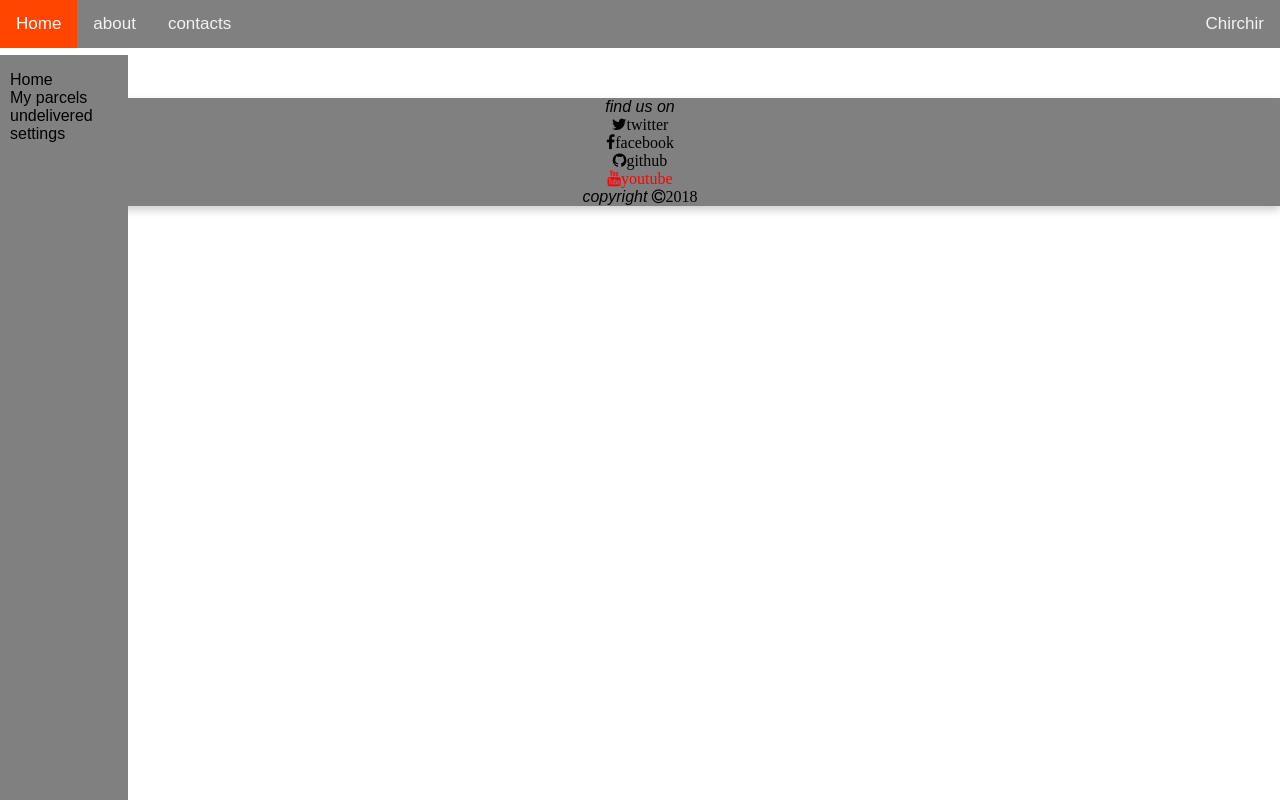
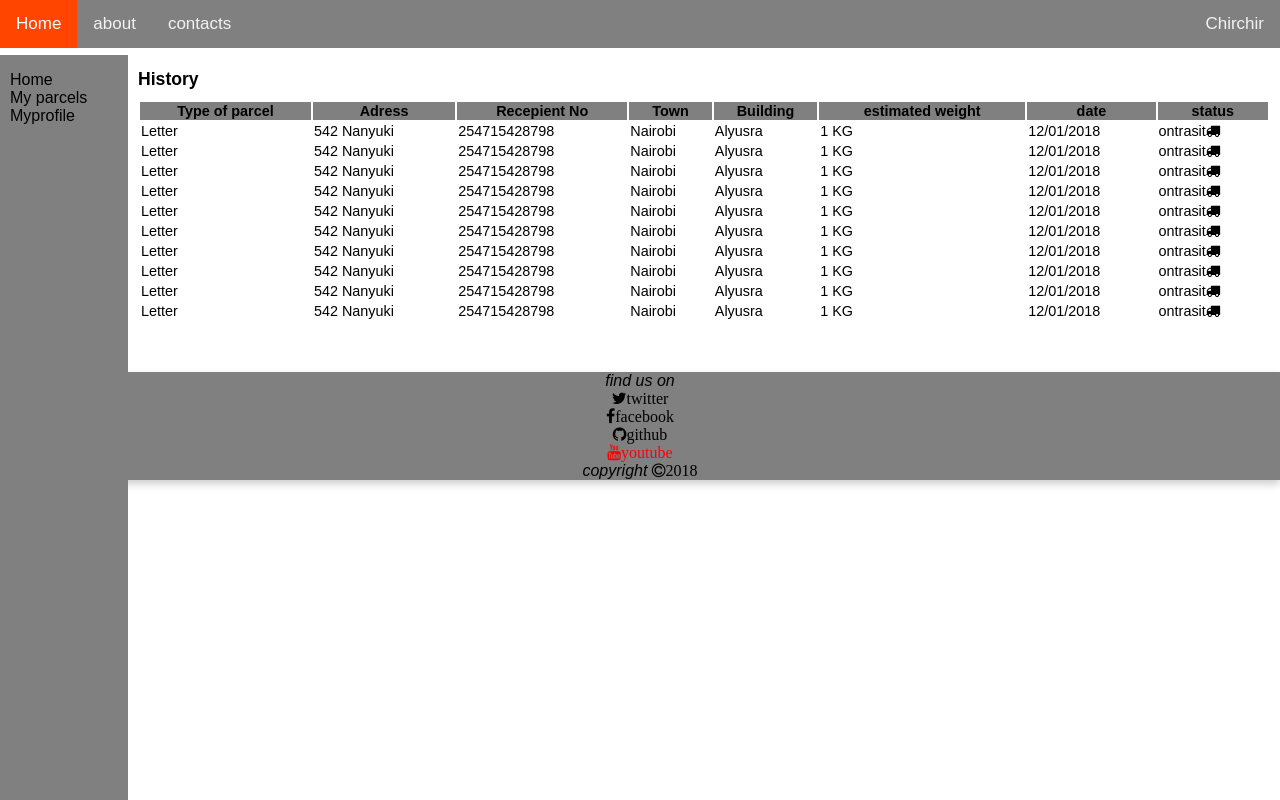
Before and after one commit to Kibetchirchir/SENDIT, a plain HTML site: page UI/history.html in a window 1280 px wide. Drawn offline with Linux system fonts and the light colour scheme.

Commit message:
[feature #161611519]added all parcels on transit

```diff
--- a/UI/history.html
+++ b/UI/history.html
@@ -19,12 +19,132 @@
 </div>
 <div class="right_nav">
     <ul>
-        <li><a href="#home">Home</a></li>
-        <li><a href="#news">My parcels</a></li>
-        <li><a href="#contact">undelivered</a></li>
-        <li><a href="#about">settings</a></li>
+        <li><a href="dashboard.html">Home</a></li>
+        <li><a href="history.html">My parcels</a></li>
+        <li><a href="profile.html">Myprofile</a></li>
     </ul>
 </div>
+<div class="dashboard_content">
+    <div class="dashboard_content">
+    </div>
+    <div class="header">
+        <br> History
+    </div>
+    <table class="normaltext">
+        <tr>
+            <th>Type of parcel</th>
+            <th>Adress</th>
+            <th>Recepient No</th>
+            <th>Town</th>
+            <th>Building</th>
+            <th>estimated weight</th>
+            <th>date</th>
+            <th>status</th>
+        </tr>
+        <tr>
+            <td contenteditable="true">Letter</td>
+            <td contenteditable="true">542 Nanyuki</td>
+            <td contenteditable="true">254715428798</td>
+            <td contenteditable="true">Nairobi</td>
+            <td contenteditable="true">Alyusra</td>
+            <td contenteditable="true">1 KG</td>
+            <td>12/01/2018</td>
+            <td>ontrasit<span class="fa fa-truck"></span></td>
+        </tr>
+        <tr>
+            <td contenteditable="true">Letter</td>
+            <td contenteditable="true">542 Nanyuki</td>
+            <td contenteditable="true">254715428798</td>
+            <td contenteditable="true">Nairobi</td>
+            <td contenteditable="true">Alyusra</td>
+            <td contenteditable="true">1 KG</td>
+            <td>12/01/2018</td>
+            <td>ontrasit<span class="fa fa-truck"></span></td>
+        </tr>
+        <tr>
+            <td contenteditable="true">Letter</td>
+            <td contenteditable="true">542 Nanyuki</td>
+            <td contenteditable="true">254715428798</td>
+            <td contenteditable="true">Nairobi</td>
+            <td contenteditable="true">Alyusra</td>
+            <td contenteditable="true">1 KG</td>
+            <td>12/01/2018</td>
+            <td>ontrasit<span class="fa fa-truck"></span></td>
+        </tr>
+        <tr>
+            <td contenteditable="true">Letter</td>
+            <td contenteditable="true">542 Nanyuki</td>
+            <td contenteditable="true">254715428798</td>
+            <td contenteditable="true">Nairobi</td>
+            <td contenteditable="true">Alyusra</td>
+            <td contenteditable="true">1 KG</td>
+            <td>12/01/2018</td>
+            <td>ontrasit<span class="fa fa-truck"></span></td>
+        </tr>
+        <tr>
+            <td contenteditable="true">Letter</td>
+            <td contenteditable="true">542 Nanyuki</td>
+            <td contenteditable="true">254715428798</td>
+            <td contenteditable="true">Nairobi</td>
+            <td contenteditable="true">Alyusra</td>
+            <td contenteditable="true">1 KG</td>
+            <td>12/01/2018</td>
+            <td>ontrasit<span class="fa fa-truck"></span></td>
+        </tr>
+        <tr>
+            <td contenteditable="true">Letter</td>
+            <td contenteditable="true">542 Nanyuki</td>
+            <td contenteditable="true">254715428798</td>
+            <td contenteditable="true">Nairobi</td>
+            <td contenteditable="true">Alyusra</td>
+            <td contenteditable="true">1 KG</td>
+            <td>12/01/2018</td>
+            <td>ontrasit<span class="fa fa-truck"></span></td>
+        </tr>
+        <tr>
+            <td contenteditable="true">Letter</td>
+            <td contenteditable="true">542 Nanyuki</td>
+            <td contenteditable="true">254715428798</td>
+            <td contenteditable="true">Nairobi</td>
+            <td contenteditable="true">Alyusra</td>
+            <td contenteditable="true">1 KG</td>
+            <td>12/01/2018</td>
+            <td>ontrasit<span class="fa fa-truck"></span></td>
+        </tr>
+        <tr>
+            <td contenteditable="true">Letter</td>
+            <td contenteditable="true">542 Nanyuki</td>
+            <td contenteditable="true">254715428798</td>
+            <td contenteditable="true">Nairobi</td>
+            <td contenteditable="true">Alyusra</td>
+            <td contenteditable="true">1 KG</td>
+            <td>12/01/2018</td>
+            <td>ontrasit<span class="fa fa-truck"></span></td>
+        </tr>
+        <tr>
+            <td contenteditable="true">Letter</td>
+            <td contenteditable="true">542 Nanyuki</td>
+            <td contenteditable="true">254715428798</td>
+            <td contenteditable="true">Nairobi</td>
+            <td contenteditable="true">Alyusra</td>
+            <td contenteditable="true">1 KG</td>
+            <td>12/01/2018</td>
+            <td>ontrasit<span class="fa fa-truck"></span></td>
+        </tr>
+        <tr>
+            <td contenteditable="true">Letter</td>
+            <td contenteditable="true">542 Nanyuki</td>
+            <td contenteditable="true">254715428798</td>
+            <td contenteditable="true">Nairobi</td>
+            <td contenteditable="true">Alyusra</td>
+            <td contenteditable="true">1 KG</td>
+            <td>12/01/2018</td>
+            <td>ontrasit<span class="fa fa-truck"></span></td>
+        </tr>
+    </table>
+
+</div>
+
 <div class="footnote">
     <i>find us on<br><i></i>
         <a href="www.twitter.com"><i class="fa fa-twitter" id="objects">twitter</i></a><br>
```
